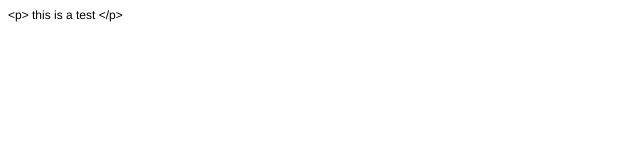
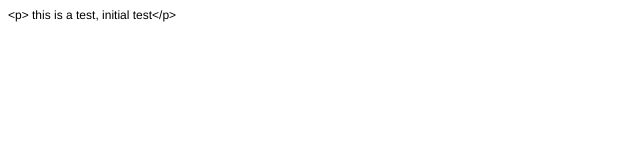
Before and after one commit to arjunpanday/Angular, a plain HTML site: page index.html in a window 1280 px wide. Shown: the full height of the page, 0-640 px from the left. Drawn offline with Linux system fonts and the light colour scheme.

Commit message:
second commit

```diff
--- a/index.html
+++ b/index.html
@@ -7,10 +7,11 @@
   <meta name="Generator" content="Cocoa HTML Writer">
   <meta name="CocoaVersion" content="1561.6">
   <style type="text/css">
-    p.p1 {margin: 0.0px 0.0px 0.0px 0.0px; font: 12.0px Helvetica}
+    p.p1 {margin: 0.0px 0.0px 0.0px 0.0px; line-height: 14.0px; font: 12.0px Helvetica; color: #000000; -webkit-text-stroke: #000000}
+    span.s1 {font-kerning: none}
   </style>
 </head>
 <body>
-<p class="p1">&lt;p&gt; this is a test &lt;/p&gt;</p>
+<p class="p1"><span class="s1">&lt;p&gt; this is a test, initial test&lt;/p&gt;</span></p>
 </body>
 </html>
```
